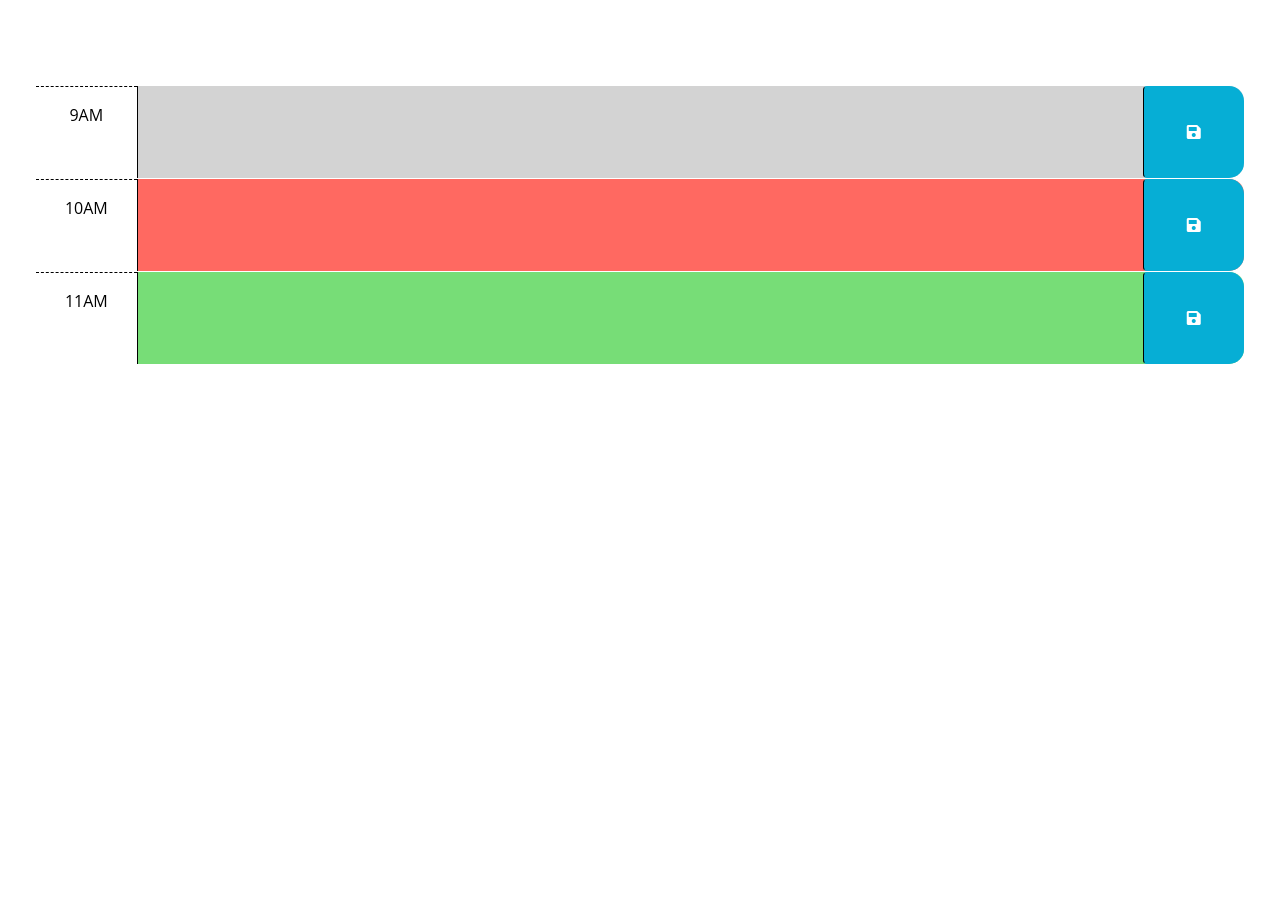
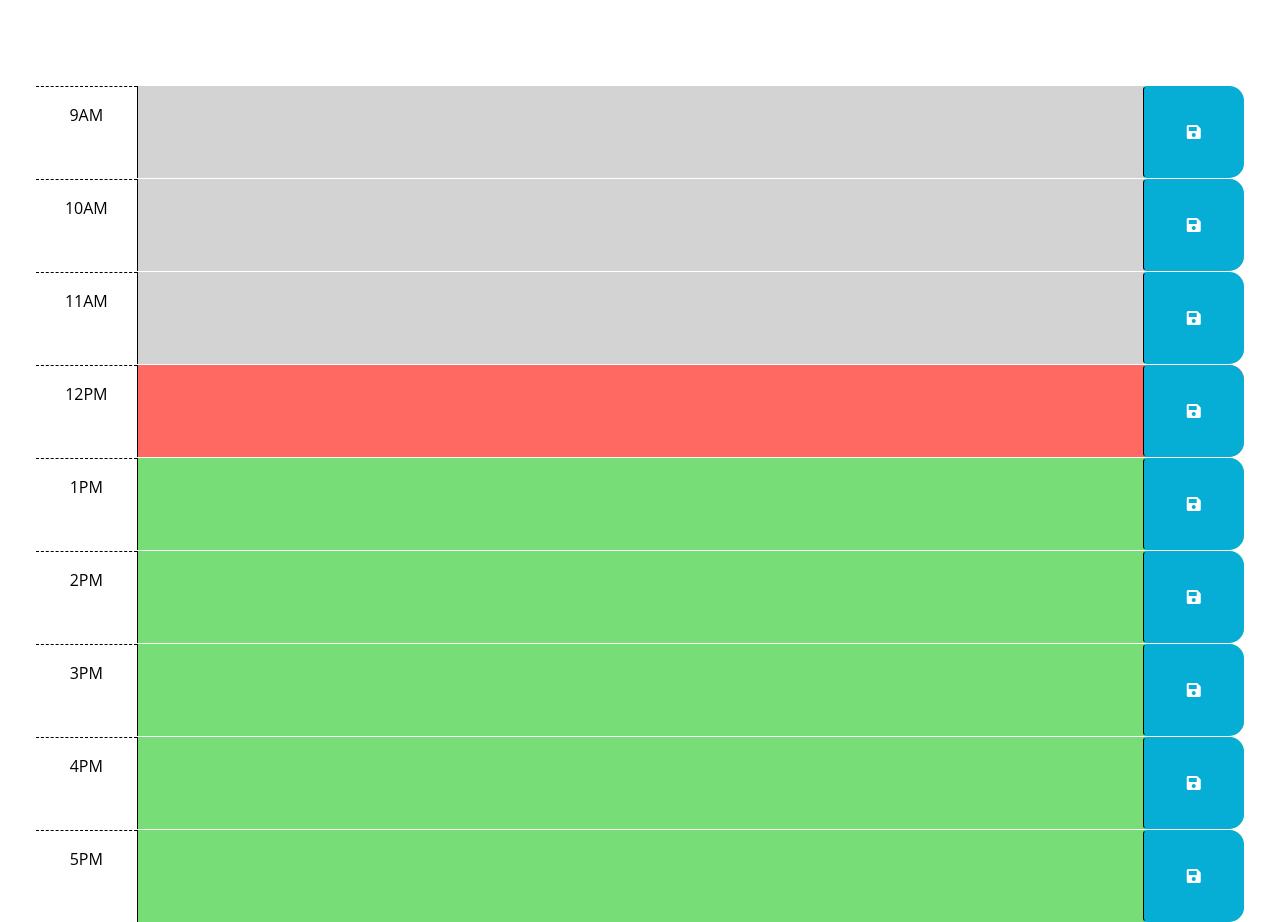
Before and after one commit to danialmahmoudi16/DMworkdayscheduler, a plain HTML site: page index.html in a window 1280 px wide. Shown: the part 166-1088 px from the top of the page. Before the commit the page ends 800 px from the top, so only its background shows below. Drawn offline with nearby package versions, Linux system fonts and the light colour scheme.

Commit message:
created id for all hours needed in the scheduler

```diff
--- a/index.html
+++ b/index.html
@@ -51,7 +51,7 @@
       </div>
 
       <!-- Example of a present time block. The "present" class adds a red background color. -->
-      <div id="hour-10" class="row time-block present">
+      <div id="hour-10" class="row time-block past">
         <div class="col-2 col-md-1 hour text-center py-3">10AM</div>
         <textarea class="col-8 col-md-10 description" rows="3"> </textarea>
         <button class="btn saveBtn col-2 col-md-1" aria-label="save">
@@ -60,8 +60,62 @@
       </div>
 
       <!-- Example of a future time block. The "future" class adds a green background color. -->
-      <div id="hour-11" class="row time-block future">
+      <div id="hour-11" class="row time-block past">
         <div class="col-2 col-md-1 hour text-center py-3">11AM</div>
+        <textarea class="col-8 col-md-10 description" rows="3"> </textarea>
+        <button class="btn saveBtn col-2 col-md-1" aria-label="save">
+          <i class="fas fa-save" aria-hidden="true"></i>
+        </button>
+      </div>
+
+      <!-- 12PM -->
+      <div id="hour-12" class="row time-block present">
+        <div class="col-2 col-md-1 hour text-center py-3">12PM</div>
+        <textarea class="col-8 col-md-10 description" rows="3"> </textarea>
+        <button class="btn saveBtn col-2 col-md-1" aria-label="save">
+          <i class="fas fa-save" aria-hidden="true"></i>
+        </button>
+      </div>
+
+      <!-- 1Pm -->
+      <div id="hour-1" class="row time-block future">
+        <div class="col-2 col-md-1 hour text-center py-3">1PM</div>
+        <textarea class="col-8 col-md-10 description" rows="3"> </textarea>
+        <button class="btn saveBtn col-2 col-md-1" aria-label="save">
+          <i class="fas fa-save" aria-hidden="true"></i>
+        </button>
+      </div>
+
+      <!-- 2Pm -->
+      <div id="hour-2" class="row time-block future">
+        <div class="col-2 col-md-1 hour text-center py-3">2PM</div>
+        <textarea class="col-8 col-md-10 description" rows="3"> </textarea>
+        <button class="btn saveBtn col-2 col-md-1" aria-label="save">
+          <i class="fas fa-save" aria-hidden="true"></i>
+        </button>
+      </div>
+
+      <!-- 3PM -->
+      <div id="hour-3" class="row time-block future">
+        <div class="col-2 col-md-1 hour text-center py-3">3PM</div>
+        <textarea class="col-8 col-md-10 description" rows="3"> </textarea>
+        <button class="btn saveBtn col-2 col-md-1" aria-label="save">
+          <i class="fas fa-save" aria-hidden="true"></i>
+        </button>
+      </div>
+
+      <!-- 4PM -->
+      <div id="hour-4" class="row time-block future">
+        <div class="col-2 col-md-1 hour text-center py-3">4PM</div>
+        <textarea class="col-8 col-md-10 description" rows="3"> </textarea>
+        <button class="btn saveBtn col-2 col-md-1" aria-label="save">
+          <i class="fas fa-save" aria-hidden="true"></i>
+        </button>
+      </div>
+
+      <!-- 5PM -->
+      <div id="hour-5" class="row time-block future">
+        <div class="col-2 col-md-1 hour text-center py-3">5PM</div>
         <textarea class="col-8 col-md-10 description" rows="3"> </textarea>
         <button class="btn saveBtn col-2 col-md-1" aria-label="save">
           <i class="fas fa-save" aria-hidden="true"></i>
```
